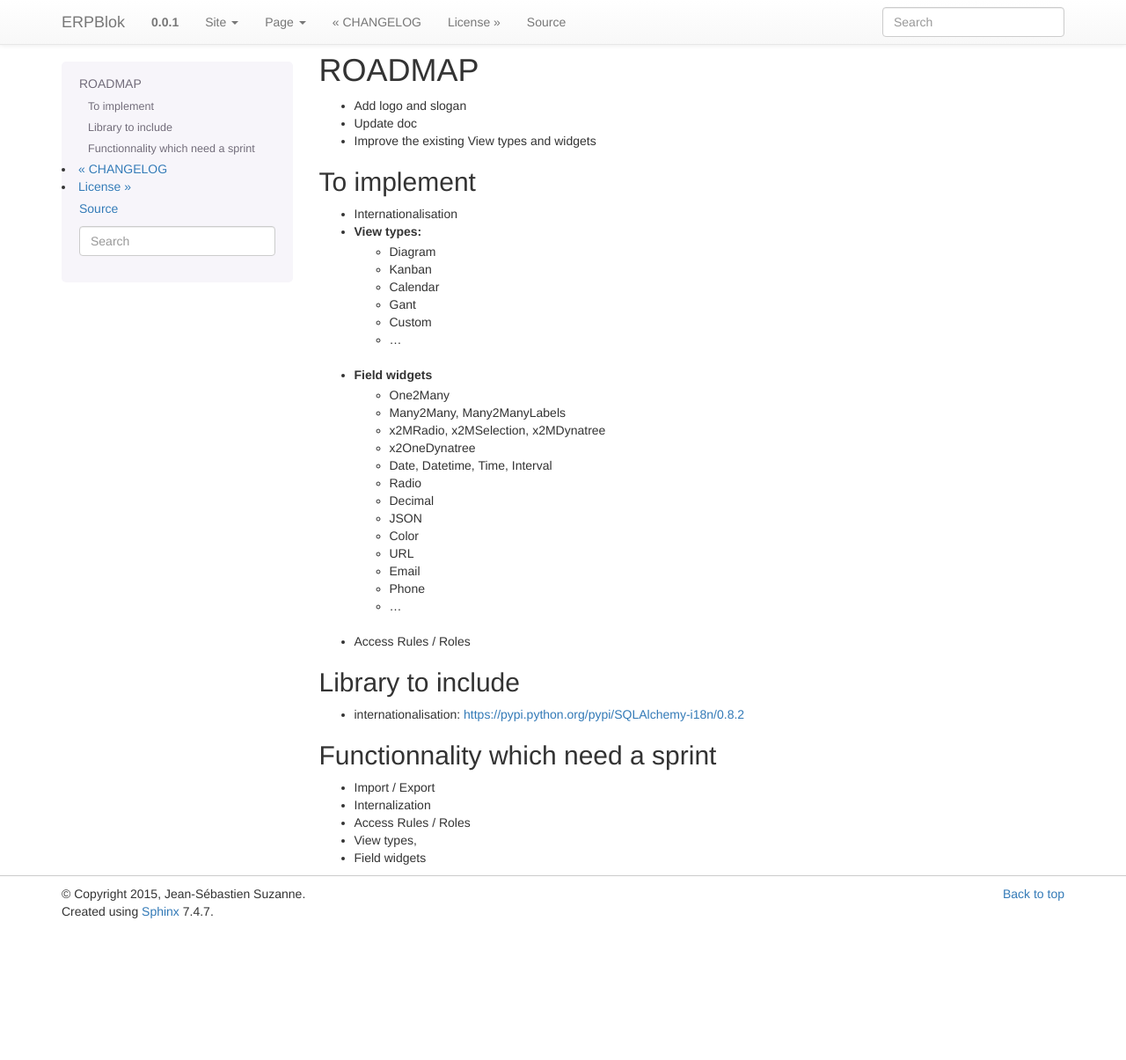
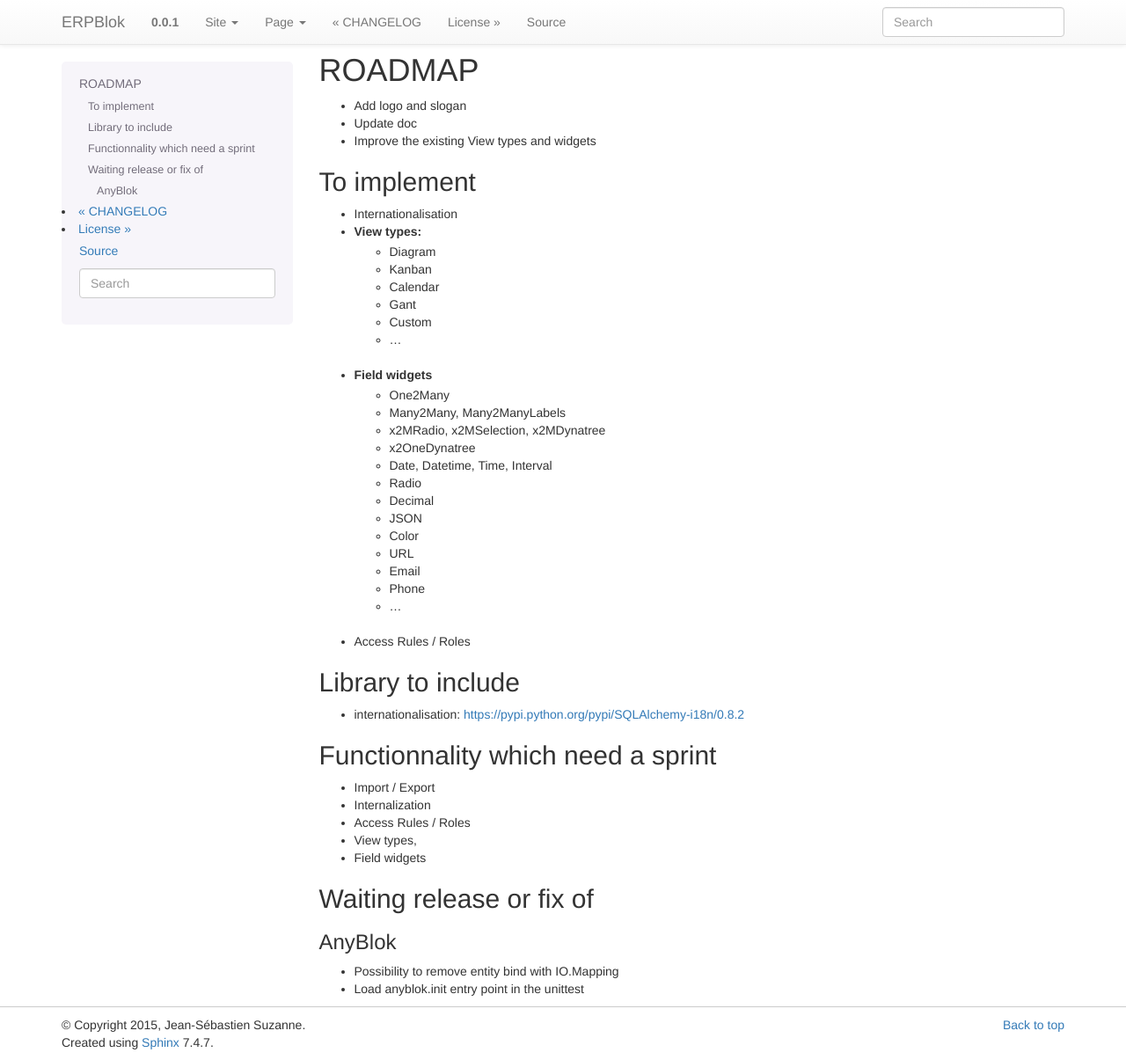
Before and after one commit to jssuzanne/ERPBlok, a Sphinx documentation site: the page built from doc/ROADMAP.rst, in a window 1280 px wide and 1205 px high. Shown: the whole window at 88% size. Built offline with Sphinx 7.4.7, drawn with Linux system fonts in a browser that asks for light colours.

Commit message:
Update ROADMAP

```diff
--- a/doc/ROADMAP.rst
+++ b/doc/ROADMAP.rst
@@ -45,3 +45,12 @@ Functionnality which need a sprint
 * Access Rules / Roles
 * View types,
 * Field widgets
+
+Waiting release or fix of
+-------------------------
+
+AnyBlok
+~~~~~~~
+
+* Possibility to remove entity bind with IO.Mapping
+* Load anyblok.init entry point in the unittest
```
